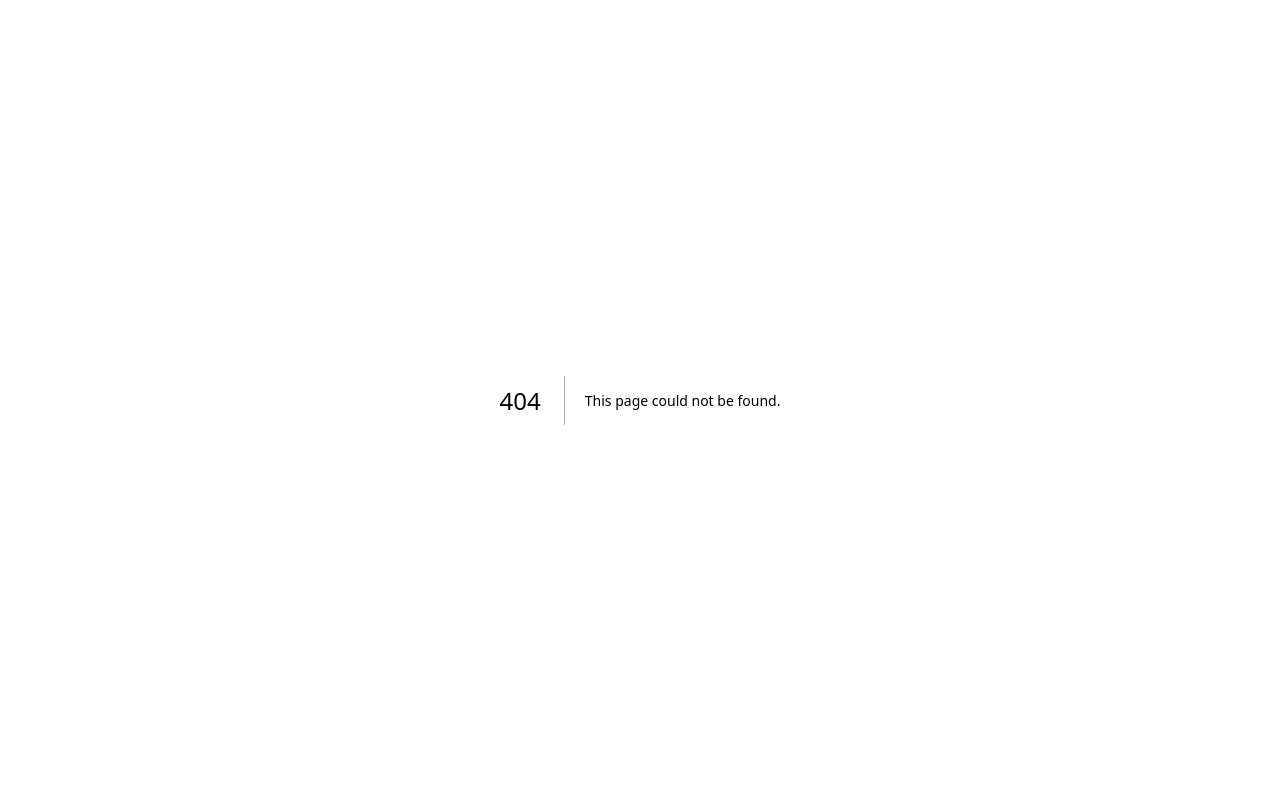
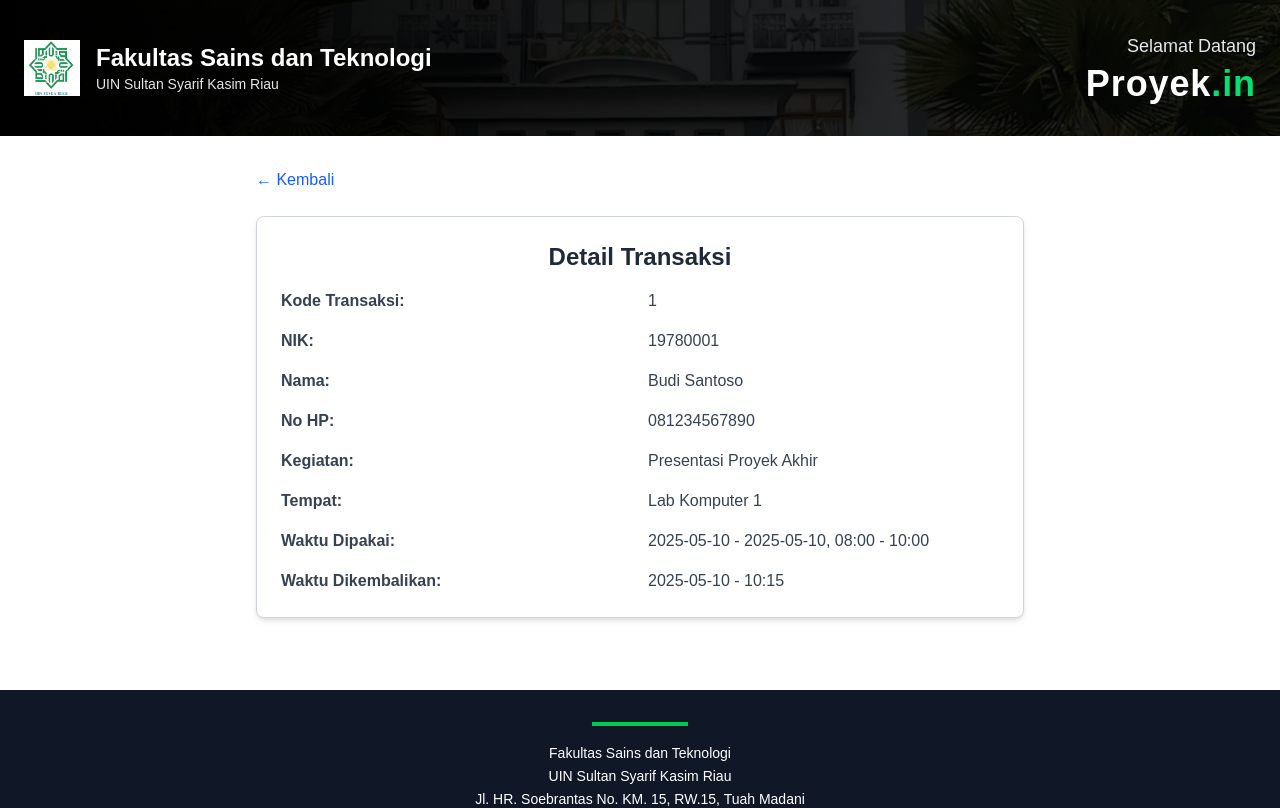
Before and after one commit to Nabilla19/UASPW, a Next.js app: page /transaksi/1 in a window 1280 px wide. Before the commit this address had no page. Shown: the top 808 px of the page. Built offline with nearby package versions, Linux system fonts and the light colour scheme.

Commit message:
Revert "hilangin class detail transaksi"

```diff
--- /dev/null
+++ b/pages/transaksi/[id].js
@@ -0,0 +1,79 @@
+import Header from "@/components/Header";
+import Footer from "@/components/Footer";
+import { useRouter } from "next/router";
+
+export default function DetailTransaksi() {
+  const router = useRouter();
+  const { id } = router.query;
+
+  // Simulasi data transaksi (nanti bisa diganti dari API atau database)
+  const dataTransaksi = {
+    kodeTransaksi: id,
+    nik: "19780001",
+    nama: "Budi Santoso",
+    noHp: "081234567890",
+    kegiatan: "Presentasi Proyek Akhir",
+    tempat: "Lab Komputer 1",
+    waktuPinjam: {
+      tanggalMulai: "2025-05-10",
+      jamMulai: "08:00",
+      tanggalSelesai: "2025-05-10",
+      jamSelesai: "10:00"
+    },
+    waktuKembali: {
+      tanggal: "2025-05-10",
+      jam: "10:15"
+    }
+  };
+
+  return (
+    <>
+      <Header />
+
+      <main className="container mx-auto px-4 py-8">
+        <div className="max-w-3xl mx-auto">
+          {/* Tombol Kembali */}
+          <button
+            onClick={() => router.push("/transaksi")}
+            className="mb-6 text-blue-600 hover:underline flex items-center gap-2"
+          >
+            ← Kembali
+          </button>
+
+          <div className="bg-white shadow-md rounded-lg p-6 border border-gray-300">
+            <h1 className="text-2xl font-bold mb-4 text-center text-gray-800">Detail Transaksi</h1>
+            <div className="grid grid-cols-2 gap-4 text-gray-700">
+              <div><strong>Kode Transaksi:</strong></div>
+              <div>{dataTransaksi.kodeTransaksi}</div>
+
+              <div><strong>NIK:</strong></div>
+              <div>{dataTransaksi.nik}</div>
+
+              <div><strong>Nama:</strong></div>
+              <div>{dataTransaksi.nama}</div>
+
+              <div><strong>No HP:</strong></div>
+              <div>{dataTransaksi.noHp}</div>
+
+              <div><strong>Kegiatan:</strong></div>
+              <div>{dataTransaksi.kegiatan}</div>
+
+              <div><strong>Tempat:</strong></div>
+              <div>{dataTransaksi.tempat}</div>
+
+              <div><strong>Waktu Dipakai:</strong></div>
+              <div>
+                {dataTransaksi.waktuPinjam.tanggalMulai} - {dataTransaksi.waktuPinjam.tanggalSelesai}, {dataTransaksi.waktuPinjam.jamMulai} - {dataTransaksi.waktuPinjam.jamSelesai}
+              </div>
+
+              <div><strong>Waktu Dikembalikan:</strong></div>
+              <div>{dataTransaksi.waktuKembali.tanggal} - {dataTransaksi.waktuKembali.jam}</div>
+            </div>
+          </div>
+        </div>
+      </main>
+
+      <Footer />
+    </>
+  );
+}
```
